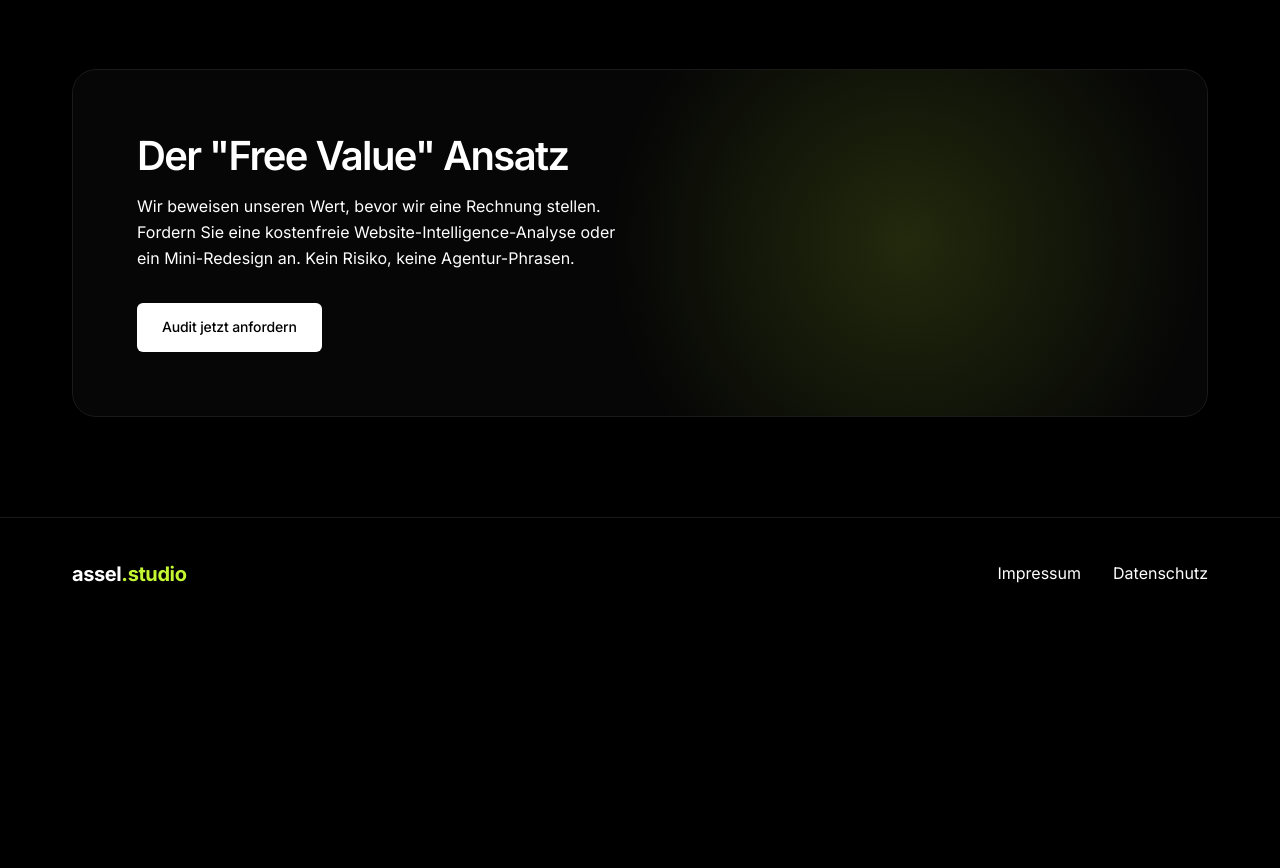
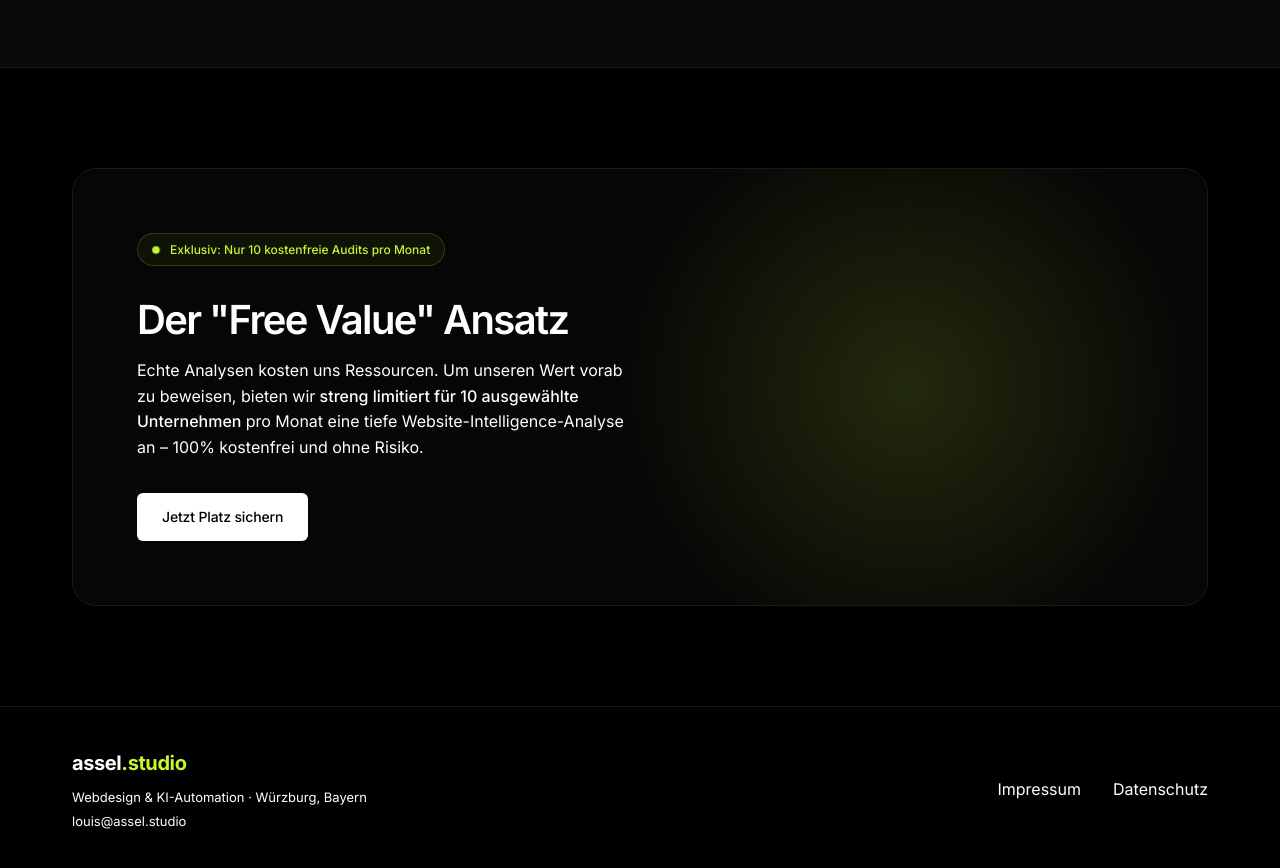
Before and after one commit to lassel98/assel.studio-website, a React (Vite) app: page / in a window 1280 px wide. Shown: the part 1480-2348 px from the top of the page. Before the commit the page ends 2110 px from the top, so only its background shows below. Built offline with nearby package versions, Linux system fonts and the light colour scheme.

Commit message:
feat: Add scarcity badge to Audit CTA

```diff
--- a/index.html
+++ b/index.html
@@ -4,8 +4,42 @@
     <meta charset="UTF-8" />
     <link rel="icon" type="image/svg+xml" href="/favicon.svg" />
     <meta name="viewport" content="width=device-width, initial-scale=1.0" />
-    <meta name="description" content="assel.studio – KI-gestützte Web-Agentur und Automatisierungs-Partner. Wir bauen digitale Maschinen, die nachts Leads sichern." />
-    <title>assel.studio | Digital Automation Partner</title>
+    <meta name="robots" content="index, follow" />
+    <link rel="canonical" href="https://assel.studio/" />
+
+    <!-- Primary Meta -->
+    <title>Webdesign Würzburg | KI-Websites & Automation – assel.studio</title>
+    <meta name="description" content="Webdesign & KI-Automation für KMUs in Würzburg & Mainfranken. Hochkonvertierende Websites, KI-Chatbots & automatisierte Lead-Generierung. Jetzt kostenloses Website-Audit sichern." />
+
+    <!-- Open Graph -->
+    <meta property="og:type" content="website" />
+    <meta property="og:url" content="https://assel.studio/" />
+    <meta property="og:title" content="Webdesign Würzburg | KI-Websites & Automation – assel.studio" />
+    <meta property="og:description" content="Webdesign & KI-Automation für KMUs in Würzburg & Mainfranken. Hochkonvertierende Websites, KI-Chatbots & automatisierte Lead-Generierung. Jetzt kostenloses Website-Audit sichern." />
+    <meta property="og:locale" content="de_DE" />
+
+    <!-- LocalBusiness Schema -->
+    <script type="application/ld+json">
+    {
+      "@context": "https://schema.org",
+      "@type": "ProfessionalService",
+      "name": "assel.studio",
+      "description": "KI-gestützte Webdesign-Agentur für KMUs in Würzburg & Mainfranken. Hochkonvertierende Websites, KI-Chatbots und Automation.",
+      "url": "https://assel.studio",
+      "email": "louis@assel.studio",
+      "areaServed": [
+        { "@type": "City", "name": "Würzburg" },
+        { "@type": "AdministrativeArea", "name": "Mainfranken" }
+      ],
+      "address": {
+        "@type": "PostalAddress",
+        "addressLocality": "Würzburg",
+        "addressRegion": "Bayern",
+        "addressCountry": "DE"
+      },
+      "sameAs": []
+    }
+    </script>
   </head>
   <body>
     <div id="root"></div>
--- a/src/App.css
+++ b/src/App.css
@@ -217,6 +217,45 @@
   line-height: 1.6;
 }
 
+/* Scarcity Badge */
+.scarcity-badge {
+  display: inline-flex;
+  align-items: center;
+  padding: 6px 14px;
+  background: rgba(196, 247, 49, 0.05);
+  border: 1px solid rgba(196, 247, 49, 0.2);
+  border-radius: 100px;
+  font-size: 0.75rem;
+  color: var(--accent);
+  margin-bottom: 2rem;
+  font-weight: 500;
+}
+
+.pulse-dot {
+  width: 8px;
+  height: 8px;
+  background-color: var(--accent);
+  border-radius: 50%;
+  margin-right: 10px;
+  box-shadow: 0 0 0 0 rgba(196, 247, 49, 0.7);
+  animation: pulse 2s infinite;
+}
+
+@keyframes pulse {
+  0% {
+    transform: scale(0.95);
+    box-shadow: 0 0 0 0 rgba(196, 247, 49, 0.7);
+  }
+  70% {
+    transform: scale(1);
+    box-shadow: 0 0 0 6px rgba(196, 247, 49, 0);
+  }
+  100% {
+    transform: scale(0.95);
+    box-shadow: 0 0 0 0 rgba(196, 247, 49, 0);
+  }
+}
+
 /* Audit CTA Card */
 .audit-card {
   border-radius: 24px;
--- a/src/App.jsx
+++ b/src/App.jsx
@@ -33,8 +33,8 @@ function App() {
             </div>
 
             <h1 className="animate-fade-up" style={{ animationDelay: '0.3s' }}>
-              Baue und skaliere die <br />
-              <span className="text-gradient">digitale Maschine.</span>
+              Webdesign & Automation für <br />
+              <span className="text-gradient">Würzburg & DACH.</span>
             </h1>
 
             <p className="animate-fade-up hero-subtitle" style={{ animationDelay: '0.4s' }}>
@@ -53,8 +53,8 @@ function App() {
         <section id="services" className="section bg-secondary">
           <div className="container">
             <div className="section-header animate-fade-up">
-              <h2>Unsere Systeme</h2>
-              <p className="text-secondary">Maßgeschneiderte MRR-Lösungen für maximale Effizienz und Lead-Capture.</p>
+              <h2>Webdesign & Automation für Würzburger KMUs</h2>
+              <p className="text-secondary">Maßgeschneiderte Systeme für maximale Effizienz und automatische Lead-Generierung.</p>
             </div>
 
             <div className="services-grid">
@@ -84,14 +84,17 @@ function App() {
           <div className="container" style={{ position: 'relative' }}>
             <div className="audit-card glass animate-fade-up">
               <div className="audit-content">
-                <h2>Der "Free Value" Ansatz</h2>
-                <p className="text-secondary" style={{ marginBottom: '2rem' }}>
-                  Wir beweisen unseren Wert, bevor wir eine Rechnung stellen.
-                  Fordern Sie eine kostenfreie Website-Intelligence-Analyse oder ein Mini-Redesign an.
-                  Kein Risiko, keine Agentur-Phrasen.
+                <div className="scarcity-badge animate-fade-up" style={{ animationDelay: '0.1s' }}>
+                  <span className="pulse-dot"></span> Exklusiv: Nur 10 kostenfreie Audits pro Monat
+                </div>
+                <h2 className="animate-fade-up" style={{ animationDelay: '0.2s' }}>Der "Free Value" Ansatz</h2>
+                <p className="text-secondary animate-fade-up" style={{ animationDelay: '0.3s', marginBottom: '2rem' }}>
+                  Echte Analysen kosten uns Ressourcen. Um unseren Wert vorab zu beweisen, bieten wir
+                  <strong style={{ color: 'var(--text-primary)', fontWeight: '500' }}> streng limitiert für 10 ausgewählte Unternehmen </strong>
+                  pro Monat eine tiefe Website-Intelligence-Analyse an – 100% kostenfrei und ohne Risiko.
                 </p>
-                <div className="hero-actions" style={{ justifyContent: 'flex-start' }}>
-                  <a href="mailto:louis@assel.studio" className="btn-primary">Audit jetzt anfordern</a>
+                <div className="hero-actions animate-fade-up" style={{ animationDelay: '0.4s', justifyContent: 'flex-start' }}>
+                  <a href="mailto:louis@assel.studio" className="btn-primary">Jetzt Platz sichern</a>
                 </div>
               </div>
               <div className="audit-glow"></div>
@@ -104,8 +107,16 @@ function App() {
       <footer className="footer border-top">
         <div className="container">
           <div className="footer-content">
-            <div className="logo">
-              assel<span className="text-accent">.studio</span>
+            <div>
+              <div className="logo">
+                assel<span className="text-accent">.studio</span>
+              </div>
+              <p className="text-secondary" style={{ fontSize: '0.8125rem', marginTop: '0.5rem' }}>
+                Webdesign & KI-Automation · Würzburg, Bayern
+              </p>
+              <a href="mailto:louis@assel.studio" className="text-secondary" style={{ fontSize: '0.8125rem' }}>
+                louis@assel.studio
+              </a>
             </div>
             <div className="footer-links">
               <a href="#" className="text-secondary">Impressum</a>
```
Also changed, not shown: public/robots.txt (added), 1 other file (tests, documents, lock files or other folders).
